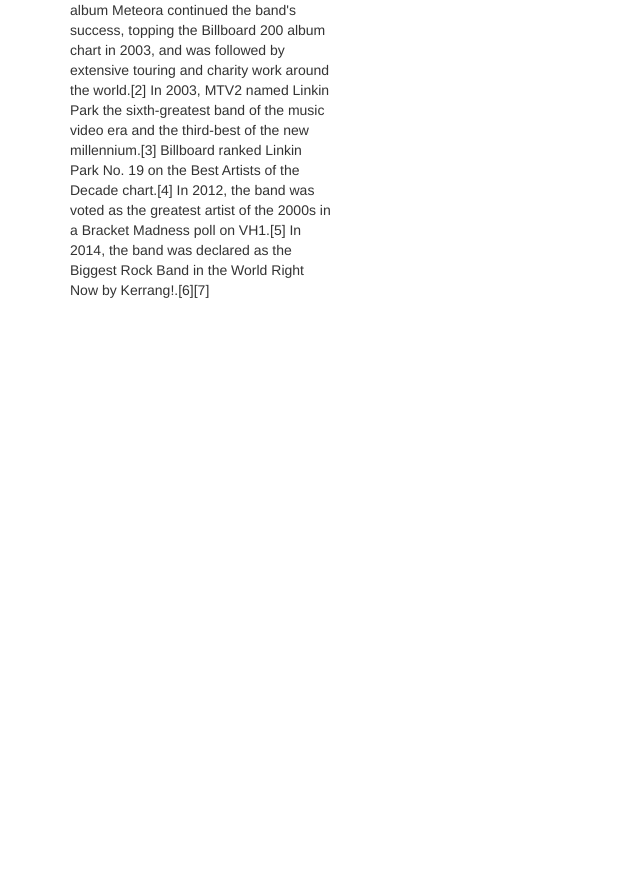
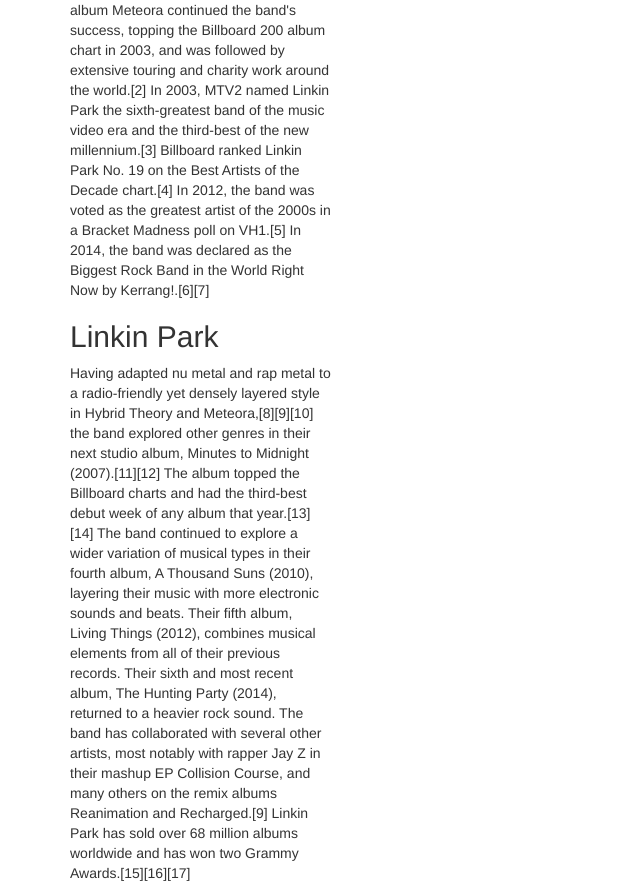
Before and after one commit to Traitan-Miller-CS/Traitan-Miller-CS.github.io, a plain HTML site: page index.html in a window 1280 px wide. Shown: the part 539-1422 px from the top of the page, without its empty margins (0-640 px from the left). Before the commit the page ends 839 px from the top, so only its background shows below. Drawn offline with nearby package versions, Linux system fonts and the light colour scheme.

Commit message:
Update index.html

```diff
--- a/index.html
+++ b/index.html
@@ -101,7 +101,28 @@ ob      <script src="https://oss.maxcdn.com/respond/1.4.2/respond.min.js"></scri
 <script src="https://ajax.googleapis.com/ajax/libs/jquery/1.12.4/jquery.min.js"></script>
     <script src="js/bootstrap.min.js"></script>
 
+  <div class="container">
 
+    <div class="row">
+
+      <div class="col-lg-3 col-md-3 col-sm-6 col-xs-12">
+      <h2>Linkin Park</h2>
+     Having adapted nu metal and rap metal to a radio-friendly yet densely layered style in Hybrid Theory and Meteora,[8][9][10] the
+     band explored other genres in their next studio album, Minutes to Midnight (2007).[11][12] The album topped the Billboard charts
+     and had the third-best debut week of any album that year.[13][14] The band continued to explore a wider variation of musical types
+     in their fourth album, A Thousand Suns (2010), layering their music with more electronic sounds and beats. Their fifth album,
+     Living Things (2012), combines musical elements from all of their previous records. Their sixth and most recent album, The
+     Hunting Party (2014), returned to a heavier rock sound. The band has collaborated with several other artists, most notably with
+     rapper Jay Z in their mashup EP Collision Course, and many others on the remix albums Reanimation and Recharged.[9] Linkin
+     Park has sold over 68 million albums worldwide and has won two Grammy Awards.[15][16][17]
+      </div>
+
+    </div>
+
+  </div>
+
+<script src="https://ajax.googleapis.com/ajax/libs/jquery/1.12.4/jquery.min.js"></script>
+    <script src="js/bootstrap.min.js"></script>
 </body>
 
 
```
